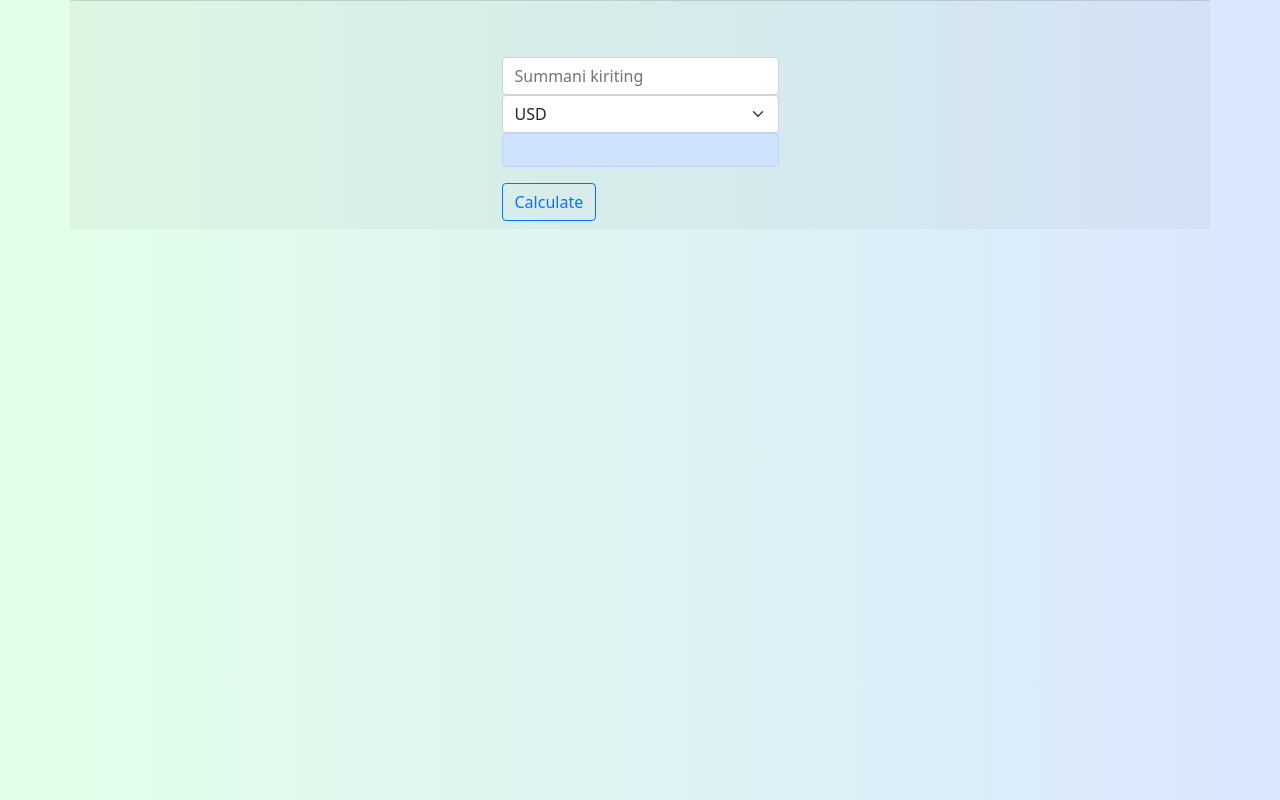
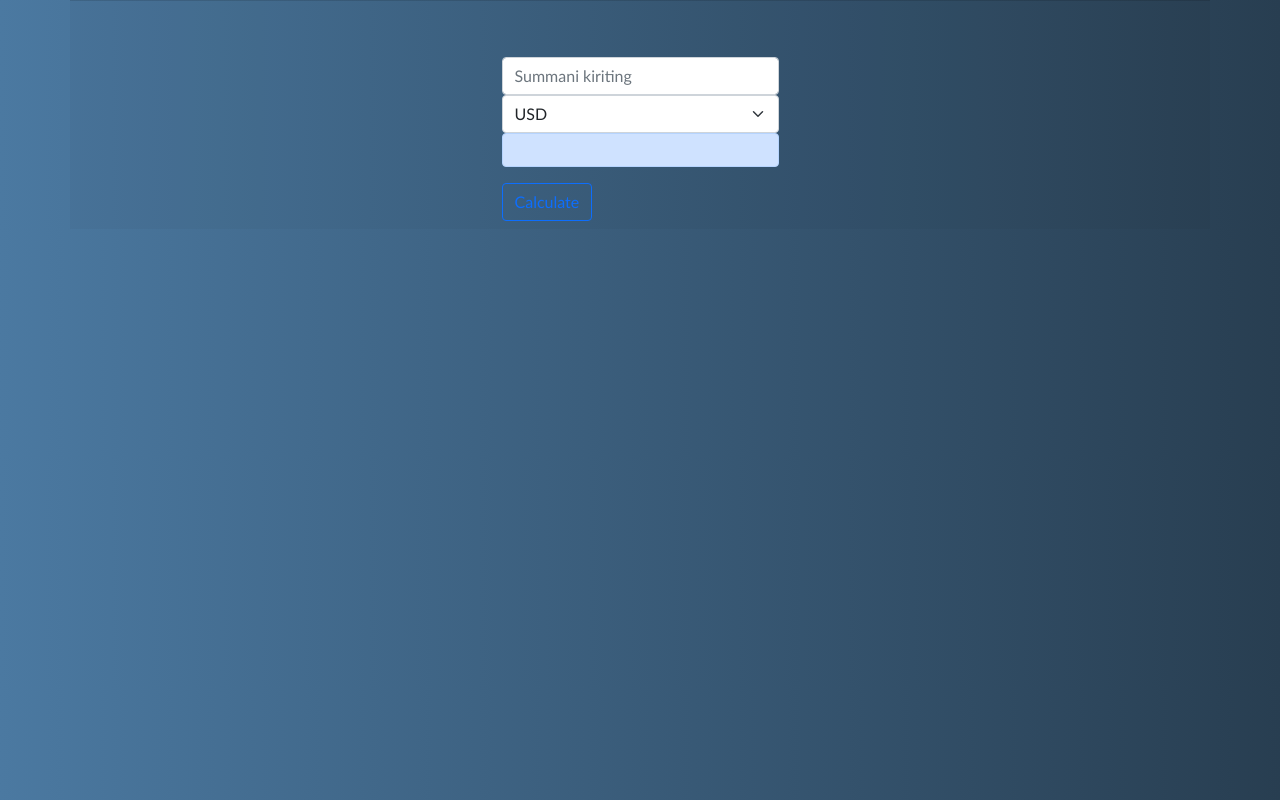
Before and after one commit to xumoyuns/currency-converter, a plain HTML site: page index.html in a window 1280 px wide. Drawn offline with nearby package versions, Linux system fonts and the light colour scheme.

Commit message:
1.1 version

```diff
--- a/css/main.css
+++ b/css/main.css
@@ -1,9 +1,43 @@
-*{
+*,
+*::after,
+*::before{
     box-sizing: border-box;
 
+
 }
-body{display: flex;
+body{
+    padding: 0;
+    margin: 0;
+    font-family:  'Gill Sans', 'Gill Sans MT', 'Calibri', 'Trebuchet MS', sans-serif;
+    display: flex;
     margin-right: auto;
     margin-left: auto;
     background: linear-gradient(90deg, #e3ffe7 0%, #d9e7ff 100%);
+
+
+    /* background: linear-gradient(to left, #C06C84, #6C5B7B, #355C7D);
+     */
+    /*
+    background: linear-gradient(to right, #6A82FB, #FC5C7D);*/
+     /*background: linear-gradient(to right, #0f0c29, #302b63, #24243e);
+
+    */
+    /* background: linear-gradient(to right, #d3cce3, #e9e4f0);  */
+    /* background: linear-gradient(to right, #74ebd5, #acb6e5); */
+    /* background: linear-gradient(to right, #c9d6ff, #e2e2e2); */
+    /* background: linear-gradient(to right, #d9a7c7, #fffcdc); */
+    /* background: linear-gradient(to right, #c33764, #1d2671); */
+    /* background: linear-gradient(to right, #200122, #6f0000); */
+    /* background: linear-gradient(to right, #4568dc, #b06ab3); */
+    /* background: linear-gradient(to right, #43c6ac, #191654); */
+    /* background: linear-gradient(to right, #43c6ac, #f8ffae); */
+    /*  background: linear-gradient(to right, #ffafbd, #ffc3a0); */
+    /* background: linear-gradient(to right, #e8cbc0, #636fa4);  */
+    /* background: linear-gradient(to right, #41295a, #2f0743); */
+    /* background: linear-gradient(to right, #a1ffce, #faffd1); */
+    /* background: linear-gradient(to right, #bdc3c7, #2c3e50); */
+    /* background: linear-gradient(to right, #42275a, #734b6d); */
+    /* background: linear-gradient(to right, #e0eafc, #cfdef3); */
+    /* background: linear-gradient(to right, #4ca1af, #c4e0e5); */
+    background: linear-gradient(to right, #4b79a1, #283e51);
 }
--- a/index.html
+++ b/index.html
@@ -16,7 +16,7 @@
   <div class="container  d-flex justify-content-center card-footer">
     <form class="form w-25 mt-5 ">
       <div class="input-group">
-        <input class="form__input form-control" type="text" placeholder="Summani kiriting" required name="user_name">
+        <input class="form__input form-control" type="text" placeholder="Summani kiriting" required name="user_name" autocomplete="off">
 
       </div>
       <div class="">
--- a/js/script.js
+++ b/js/script.js
@@ -3,32 +3,32 @@ let elFromInput = document.querySelector(".form__input");
 let elFormSelect = document.querySelector(".form-select");
 let elResult = document.querySelector(".form__result");
 
-const oneUsd=10815.00;
-const oneEuro=12230.91;
-const onePound=14487.99;
-const oneRubl=146.81;
-const oneYuan=1698.44;
-const oneDinor=35742.80;
+const oneUsd = 10815.0;
+const oneEuro = 12230.91;
+const onePound = 14487.99;
+const oneRubl = 146.81;
+const oneYuan = 1698.44;
+const oneDinor = 35742.8;
 
-elForm.addEventListener('submit' , function(evt) {
-    evt.preventDefault();
-    if (elFormSelect.value === "usd"){
-        let valuteToSum=elFromInput.value*oneUsd;
-        elResult.textContent=valuteToSum.toFixed(2);
-    } else if (elFormSelect.value === "Euro"){
-        let valuteToSum=elFromInput.value*oneEuro;
-        elResult.textContent=valuteToSum.toFixed(2);
-    }else if (elFormSelect.value === "Rubl"){
-        let valuteToSum=elFromInput.value*oneRubl;
-        elResult.textContent=valuteToSum.toFixed(2);
-    }else if (elFormSelect.value === "Yuan"){
-        let valuteToSum=elFromInput.value*oneYuan;
-        elResult.textContent=valuteToSum.toFixed(2);
-    }else if (elFormSelect.value === "Dinor"){
-        let valuteToSum=elFromInput.value*oneDinor;
-        elResult.textContent=valuteToSum.toFixed(2);
-    }else if (elFormSelect.value === "Pound"){
-        let valuteToSum=elFromInput.value*onePound ;
-        elResult.textContent=valuteToSum.toFixed(2);
-    }
-})
+elForm.addEventListener("submit", function (evt) {
+  evt.preventDefault();
+  if (elFormSelect.value === "usd") {
+    let valuteToSum = elFromInput.value * oneUsd;
+    elResult.textContent = valuteToSum.toFixed(2);
+  } else if (elFormSelect.value === "Euro") {
+    let valuteToSum = elFromInput.value * oneEuro;
+    elResult.textContent = valuteToSum.toFixed(2);
+  } else if (elFormSelect.value === "Rubl") {
+    let valuteToSum = elFromInput.value * oneRubl;
+    elResult.textContent = valuteToSum.toFixed(2);
+  } else if (elFormSelect.value === "Yuan") {
+    let valuteToSum = elFromInput.value * oneYuan;
+    elResult.textContent = valuteToSum.toFixed(2);
+  } else if (elFormSelect.value === "Dinor") {
+    let valuteToSum = elFromInput.value * oneDinor;
+    elResult.textContent = valuteToSum.toFixed(2);
+  } else if (elFormSelect.value === "Pound") {
+    let valuteToSum = elFromInput.value * onePound;
+    elResult.textContent = valuteToSum.toFixed(2);
+  }
+});
```
